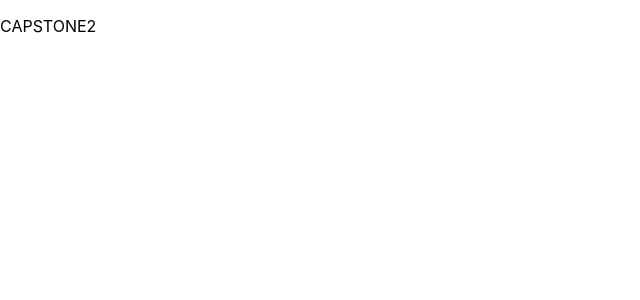
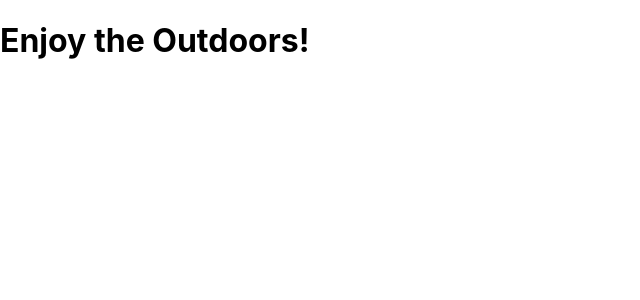
Before and after one commit to bigloumeanie/Outdoors, a React (Create React App) app in the folder outdoors-cap/: page / in a window 1280 px wide. Shown: the top 300 px of the page, without its empty margins (0-640 px from the left). Built offline with nearby package versions, Linux system fonts and the light colour scheme.

Commit message:
Add Header

```diff
--- a/outdoors-cap/src/App.js
+++ b/outdoors-cap/src/App.js
@@ -1,10 +1,15 @@
 import './App.css';
+import Header from './Header';
 
 function App() {
+
   return (
-    <p>
-          CAPSTONE2
-    </p>
+    <div id="the-app">
+      <Header />
+      <main>
+
+      </main>
+    </div>
 
   );
 }
--- /dev/null
+++ b/outdoors-cap/src/Header.js
@@ -0,0 +1,13 @@
+// Header.js
+
+import React from "react";
+
+const Header = () => {
+    return (
+        <header className="app-header">
+            <h1>Enjoy the Outdoors!</h1>
+        </header>
+    );
+};
+
+export default Header;
```
